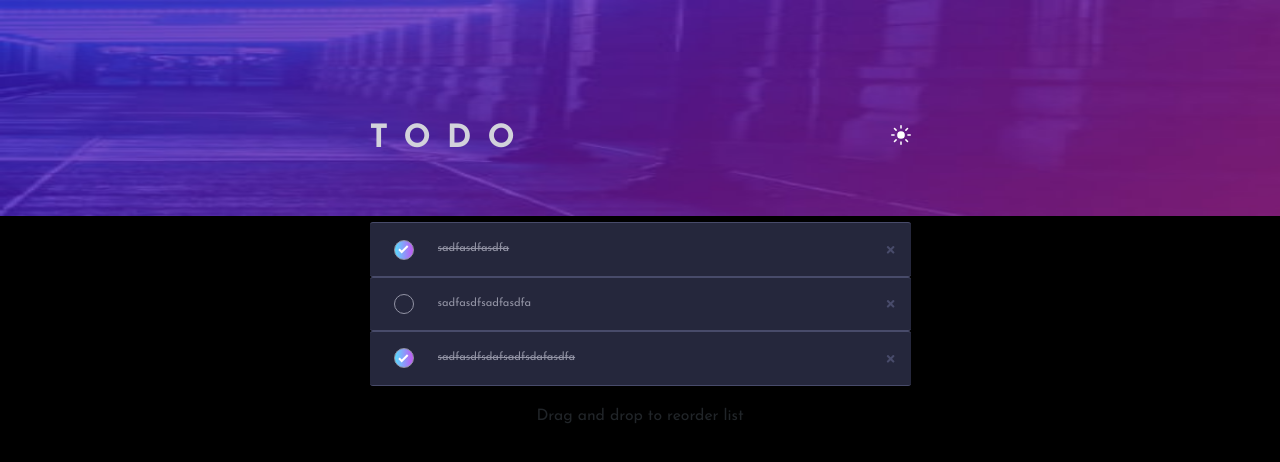
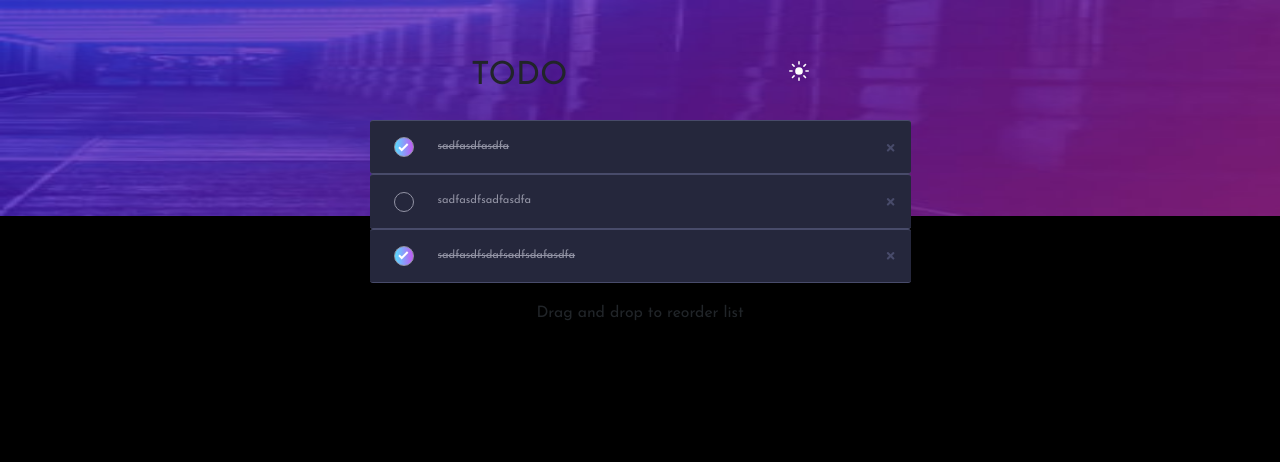
Before and after one commit to julioale21/TodoApp-FrontendMentorChallenge, a Vue app: page / in a window 1280 px wide. Shown: the top 462 px of the page. Built offline with nearby package versions, Linux system fonts and the light colour scheme.

Commit message:
chore: added option to change header theme

```diff
--- a/src/components/Header.vue
+++ b/src/components/Header.vue
@@ -2,7 +2,17 @@
   <div
     class="app-header"
     :class="[theme === 'dark' ? 'app-header-bg-dark' : 'app-header-bg-light']"
-  ></div>
+  >
+    <div class="todo-content-header">
+      <h1 class="todo-content-title">TODO</h1>
+      <span role="button" v-if="theme === 'dark'" @click="toggleTheme('light')">
+        <img width="20" src="../assets/icon-sun.svg" />
+      </span>
+      <span v-else role="button" @click="toggleTheme('dark')">
+        <img width="20" src="../assets/icon-moon.svg" />
+      </span>
+    </div>
+  </div>
 </template>
 
 <script>
@@ -16,6 +26,11 @@ export default {
         return ["dark", "light"].indexOf(value) !== -1;
       }
     }
+  },
+  methods: {
+    toggleTheme(value) {
+      this.$emit("toggleTheme", value);
+    }
   }
 };
 </script>
@@ -23,6 +38,9 @@ export default {
 <style>
 .app-header {
   height: 27vh;
+  display: flex;
+  justify-content: center;
+  align-items: center;
 }
 .app-header-bg-dark {
   background-image: url("../assets/bg-mobile-dark.jpg");
@@ -33,6 +51,14 @@ export default {
   background-image: url("../assets/bg-mobile-light.jpg");
   background-repeat: no-repeat;
   background-size: 100% 100%;
+}
+.todo-content-header {
+  width: 338px;
+  display: flex;
+  justify-content: space-between;
+  padding: 0;
+  margin: 0;
+  margin-bottom: 4rem;
 }
 @media screen and (min-width: 1440px) {
   .app-header-bg-dark {
--- a/src/views/TodoView.vue
+++ b/src/views/TodoView.vue
@@ -1,23 +1,9 @@
 <template>
   <div class="d-flex flex-column">
-    <Header :theme="theme" />
+    <Header :theme="theme" @toggle-theme="toggleTheme" />
 
     <div class="todo-body">
       <div class="todo-content d-flex flex-column align-items-center">
-        <div class="todo-content-header">
-          <h1 class="todo-content-title">TODO</h1>
-          <span
-            role="button"
-            v-if="theme === 'dark'"
-            @click="toggleTheme('light')"
-          >
-            <img width="20" src="../assets/icon-sun.svg" />
-          </span>
-          <span v-else role="button" @click="toggleTheme('dark')">
-            <img width="20" src="../assets/icon-moon.svg" />
-          </span>
-        </div>
-
         <TodoList />
       </div>
     </div>
@@ -78,15 +64,6 @@ export default {
   min-width: 328px;
 }
 
-.todo-content-header {
-  width: 100%;
-  display: flex;
-  justify-content: space-between;
-  padding: 0;
-  margin: 0;
-  margin-bottom: 4rem;
-}
-
 .todo-content-title {
   color: var(--light-grayish-blue-hover-color);
   letter-spacing: 1rem;
```
